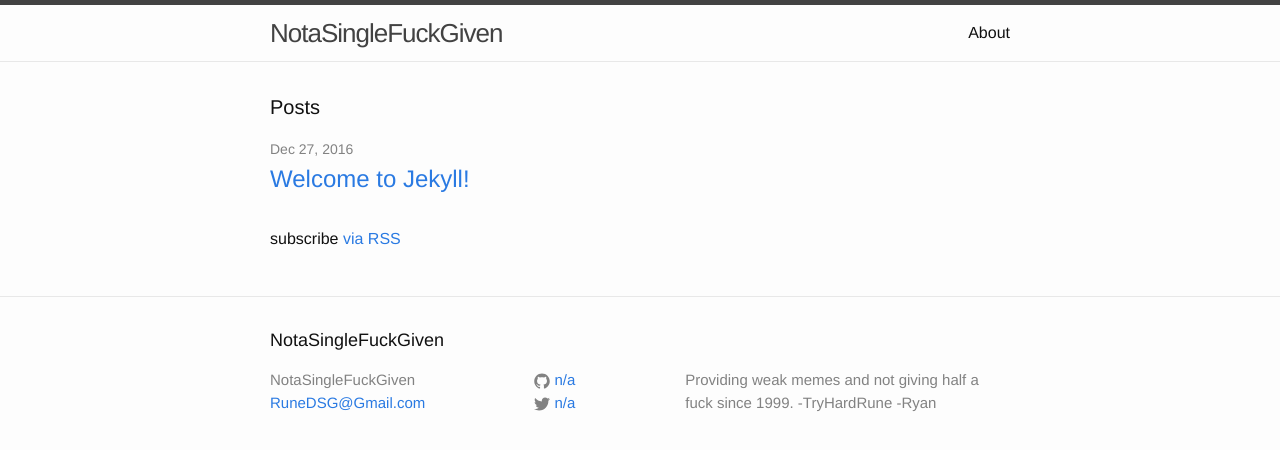
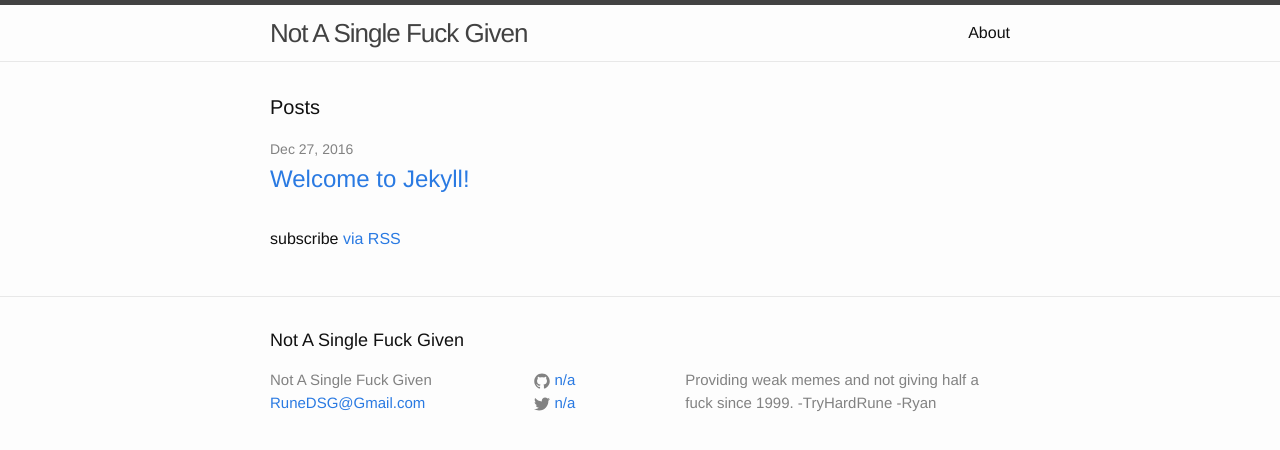
Before and after one commit to TryHardRune/TryHardrune.github.io, a Jekyll site: the page built from index.html, in a window 1280 px wide. Shown: the top 450 px of the page. Built offline with Jekyll 4.4.1, drawn with Linux system fonts in a browser that asks for light colours.

Commit message:
Update _config.yml

```diff
--- a/_config.yml
+++ b/_config.yml
@@ -6,7 +6,7 @@
 # 'jekyll serve'. If you change this file, please restart the server process.
 
 # Site settings
-title: NotaSingleFuckGiven
+title: Not A Single Fuck Given
 email: RuneDSG@Gmail.com
 description: > # this means to ignore newlines until "baseurl:"
   Providing weak memes and not giving half a fuck since 1999. -TryHardRune -Ryan
```
